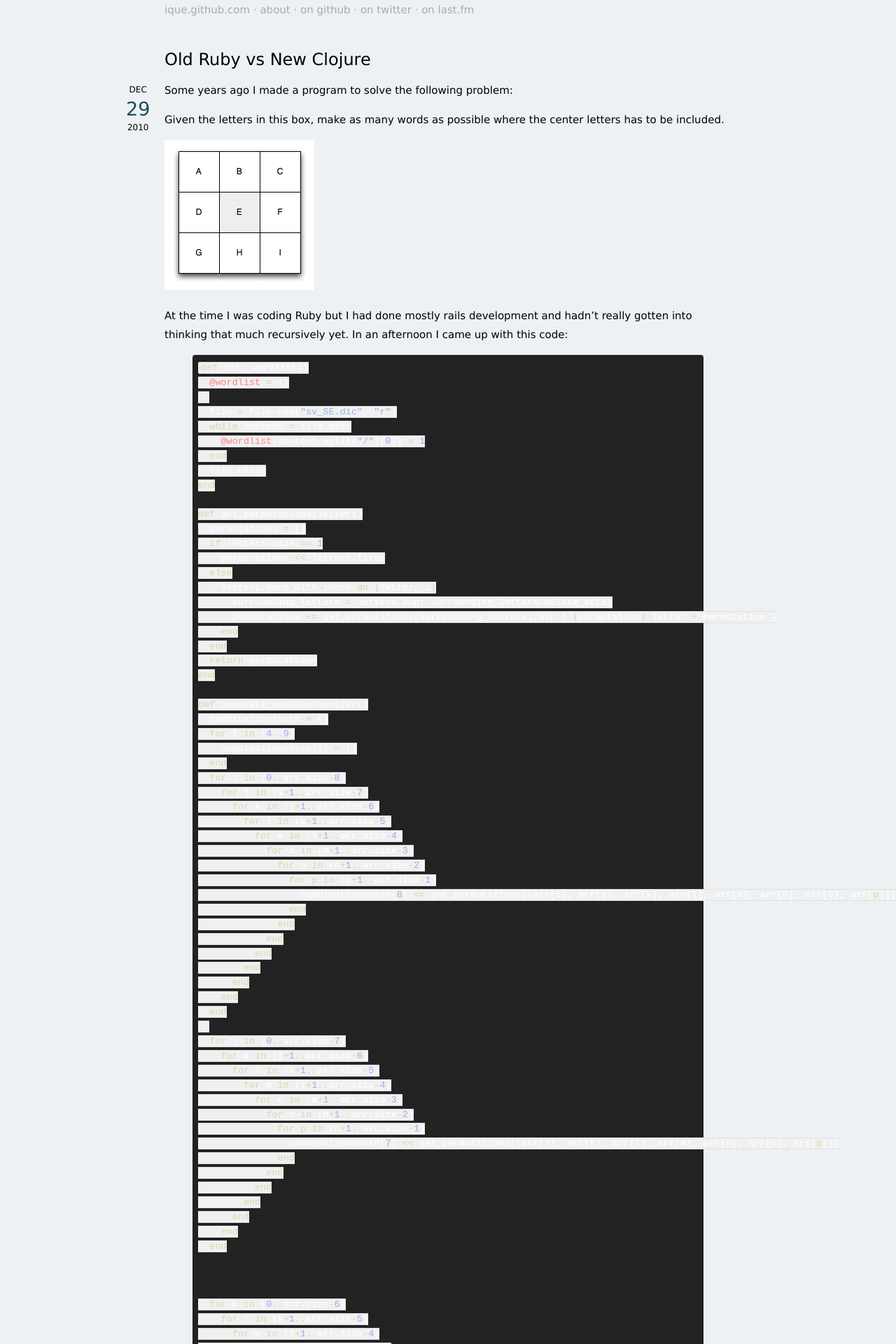
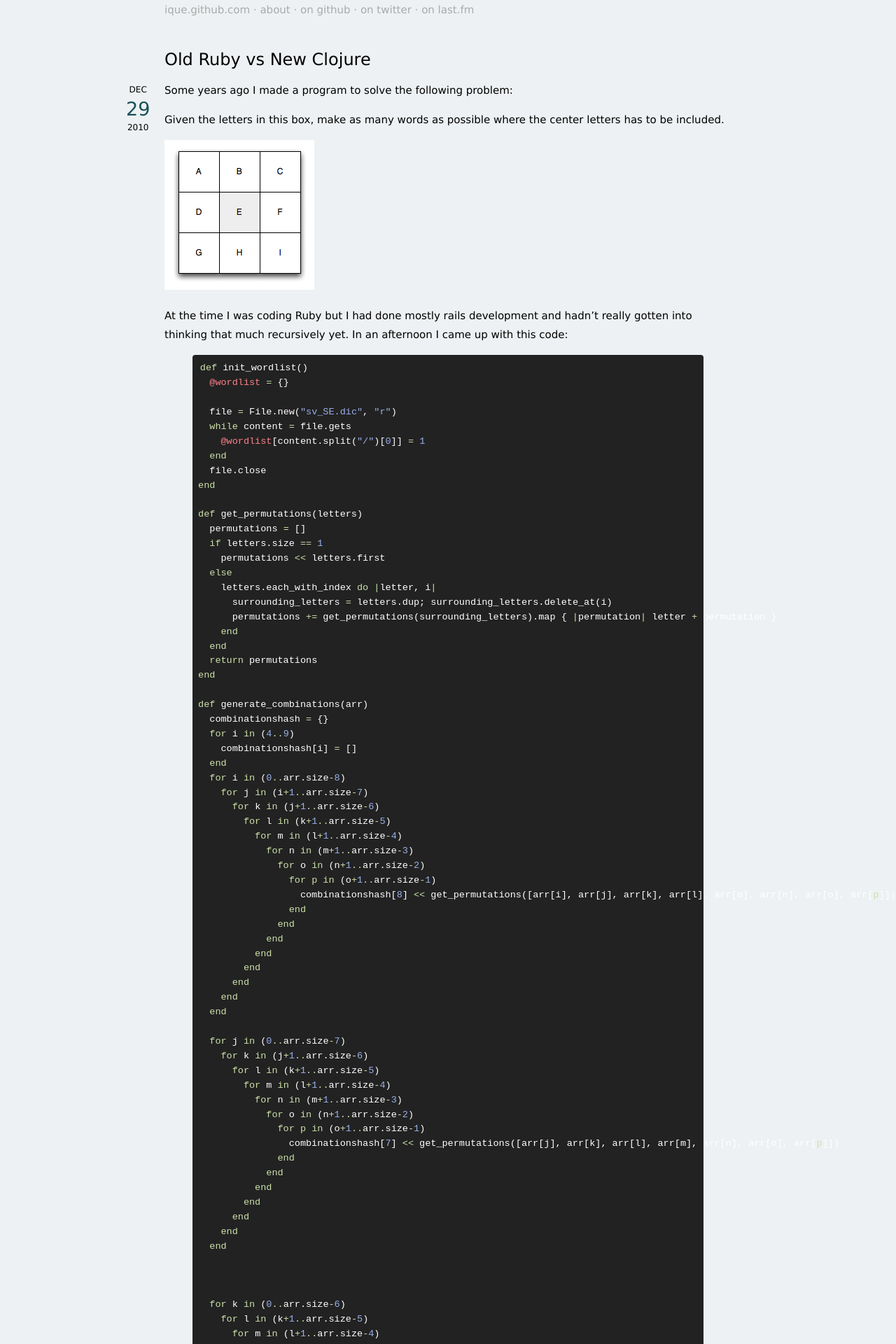
Before and after one commit to folsen/folsen.github.io, a Jekyll site: the page built from index.html, in a window 1280 px wide. Shown: the top 1920 px of the page at 70% size. Built offline with Jekyll 4.4.1, drawn with Linux system fonts in a browser that asks for light colours; Markdown is read by kramdown in place of the engine named in the settings; comment, search, counter and statistics services are not loaded.

Commit message:
Changing style

```diff
--- a/css/style.css
+++ b/css/style.css
@@ -72,10 +72,8 @@ h1, .post, .link-post {
 }
 
 code {
-  background: #f0f0f0;
   padding-left: 0.2em;
   padding-right: 0.2em;
-  border: 1px solid #e0e0e0;
    -moz-border-radius: 0.2em;
   -webkit-border-radius: 0.2em;
 }
```
